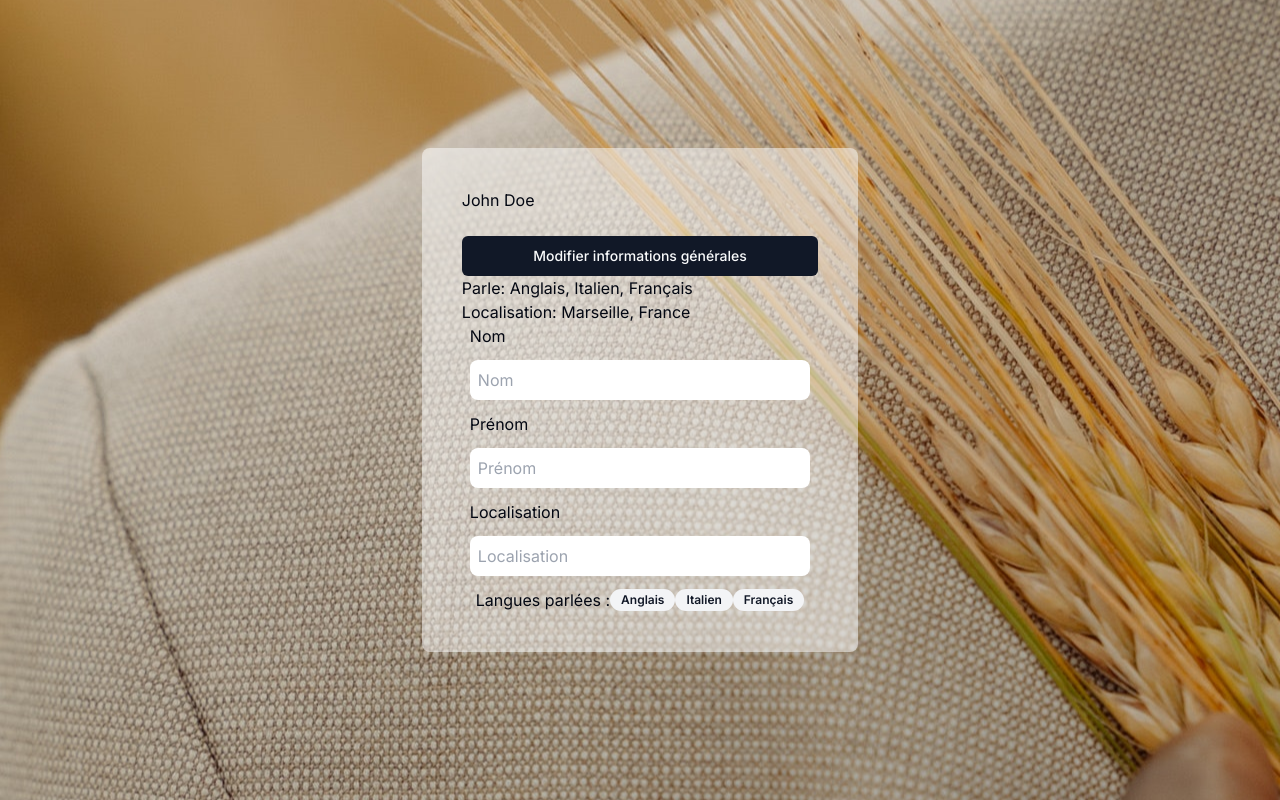
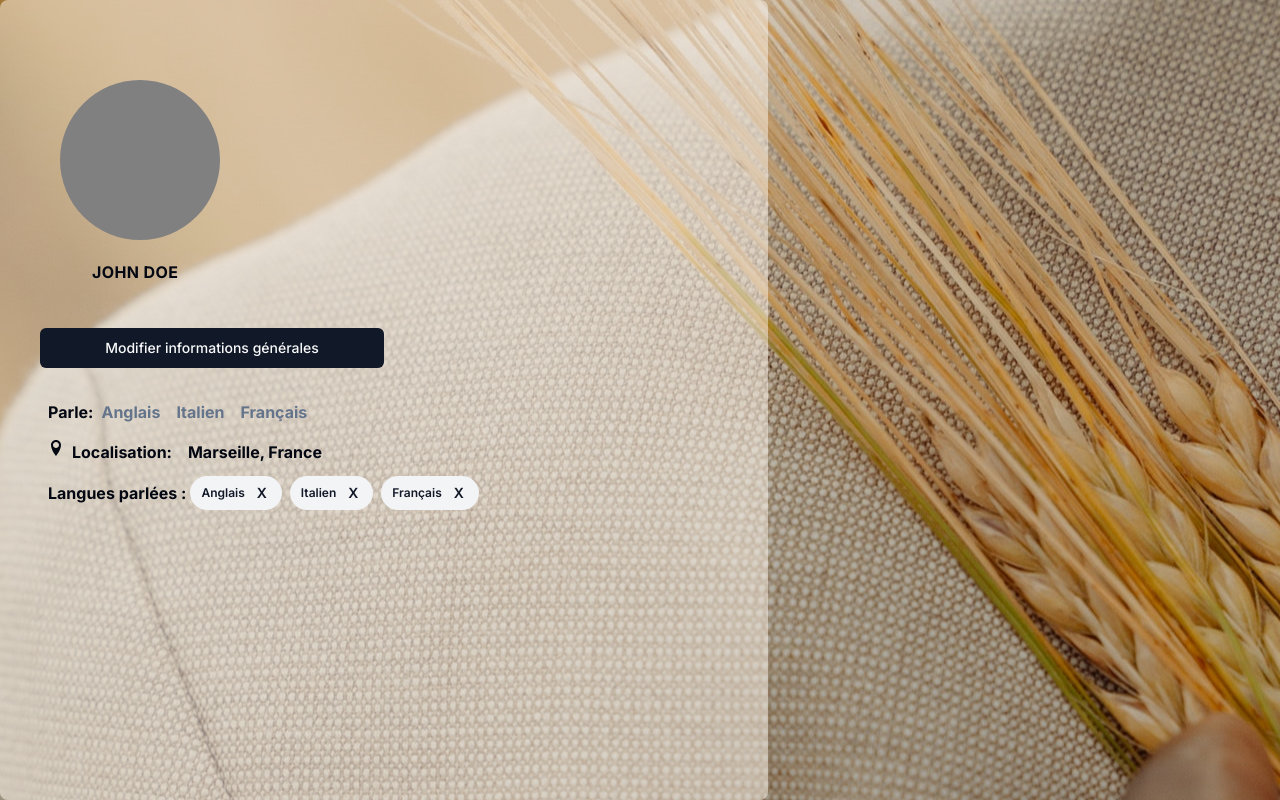
Before and after one commit to tchessi-pre/moonshot, a Next.js app in the folder front/: page /informations_private in a window 1280 px wide. Built offline with nearby package versions, Linux system fonts and the light colour scheme.

Commit message:
design for informations private page

```diff
--- a/front/package.json
+++ b/front/package.json
@@ -15,6 +15,7 @@
     "@radix-ui/react-navigation-menu": "^1.2.0",
     "@radix-ui/react-popover": "^1.1.1",
     "@radix-ui/react-slot": "^1.1.0",
+    "@radix-ui/react-toggle": "^1.1.0",
     "axios": "^1.7.2",
     "class-variance-authority": "^0.7.0",
     "clsx": "^2.1.1",
@@ -25,6 +26,7 @@
     "react-datepicker": "^7.3.0",
     "react-day-picker": "^8.10.1",
     "react-dom": "^18",
+    "react-icons": "^5.2.1",
     "react-toastify": "^10.0.5",
     "react-transition-group": "^4.4.5",
     "swiper": "^11.1.4",
--- a/front/src/app/informations_private/Form.js
+++ b/front/src/app/informations_private/Form.js
@@ -50,7 +50,7 @@
 		>
 
 			<div className='w-full'>
-			<label>Nom</label>
+			<label className="font-bold">Nom</label>
 					<input
 						className='w-full p-2 my-3 rounded-lg'
 						placeholder='Nom'
@@ -63,7 +63,7 @@
 			</div>
 
 			<div className='w-full'>
-				<label>Prénom</label>
+				<label className="font-bold">Prénom</label>
 					<input
 						className='w-full p-2 my-3 rounded-lg'
 						placeholder='Prénom'
@@ -75,7 +75,7 @@
 					/>
 			</div>
 			<div className='w-full'>
-				<label>Localisation</label>
+				<label className="font-bold">Localisation</label>
 					<input
 						className='w-full p-2 my-3 rounded-lg'
 						placeholder='Localisation'
--- a/front/src/app/informations_private/page.js
+++ b/front/src/app/informations_private/page.js
@@ -1,46 +1,67 @@
-import React from 'react';
+'use client';
+import React, { useState } from 'react';
 // import './style.css';
 import Form from './Form';
 import { Button } from '@/components/ui/button';
-import { Badge } from "@/components/ui/badge"
+import { Badge } from "@/components/ui/badge";
+import { Toggle } from "@/components/ui/toggle";
+//import { ImLocation2 } from "react-icons/im";
+import { ImLocation } from "react-icons/im";
 
 
-export default function Login() {
+
+export default function InfoProfil() {
+    const [showMe, setShowMe] = useState(false);
+    function toggle(){
+        setShowMe(!showMe);
+      }
+
 	return (
 		<main
-			className='relative flex flex-col items-center justify-center min-h-screen bg-center '
+			className='relative flex flex-col sm:items-start min-h-screen sm:w-full w-full bg-center'
 			style={{ backgroundImage: "url('/assets/bground.jpg')" }}
 		>
-            <div className="bg-cover bg-white bg-opacity-50 p-10 rounded-lg m-10">
-                <div>
-                    <span>
+            <div className="bg-cover bg-orange-50 bg-opacity-50 p-10 rounded-lg sm:h-screen sm:w-3/5">
+                <div className="p-5">
+                <svg height="200" width="200">
+                    <circle cx="80" cy="100" r="80" fill="grey" />
+                </svg>
+                    <span className ="uppercase tracking-wide font-bold p-8">
                         John Doe
                     </span>
                 </div>
                 <div>
-                    <Button type='submit' className='w-full mt-6'>
+                    <Button  onClick={toggle} className='sm:w-1/2 w-full my-6'>
                         Modifier informations générales
                     </Button>
                 </div>
-                <div>
-                    <span>
-                        Parle: Anglais, Italien, Français
+                <div className="p-2">
+                    <span className="font-bold">
+                        Parle:
+                        <span className='text-slate-500 mx-2'>Anglais</span>
+                        <span className='text-slate-500 mx-2'>Italien</span>
+                        <span className='text-slate-500 mx-2'>Français</span>
+
                     </span>
                 </div>
-                <div>
-                    <span>
-                    Localisation: Marseille, France
-                    </span>
+                <div className="p-2 flex font-bold">
+                {/* <ImLocation2 /> */}
+                    <span  ><ImLocation  /></span>
+                    <span className="mx-2"> Localisation: </span>
+                    <span className="mx-2">Marseille, France</span>
                 </div>
 
-                <div className='flex items-center justify-center mx-2'>
-                    <Form/>
+                <div className='flex items-center justify-center mx-2' style={{
+                    display: showMe?"block":"none"
+                }}>
+                    <Form />
                 </div>
-                <div className='flex items-center justify-center  mx-2'>
-                    <span>Langues parlées :</span>
-                    <Badge variant="secondary">Anglais</Badge>
-                    <Badge variant="secondary">Italien</Badge>
-                    <Badge variant="secondary">Français</Badge>
+                <div className='flex flex-wrap items-center justify-start  mx-2'>
+                    <span className="font-bold">Langues parlées :</span>
+                    <Badge variant="secondary" className="m-1"><span>Anglais</span><button type="button" class="inline-flex items-center p-1 ms-2 text-sm text-black-400 bg-transparent rounded-sm hover:bg-black-200 hover:text-black-900 dark:hover:bg-dark-800 dark:hover:text-blue-300" data-dismiss-target="#badge-dismiss-default" aria-label="Remove">X</button></Badge>
+                    <Badge variant="secondary" className="m-1"><span>Italien</span><button type="button" class="inline-flex items-center p-1 ms-2 text-sm text-black-400 bg-transparent rounded-sm hover:bg-black-200 hover:text-black-900 dark:hover:bg-dark-800 dark:hover:text-blue-300" data-dismiss-target="#badge-dismiss-default" aria-label="Remove">X</button></Badge>
+                    <Badge variant="secondary" className="m-1"><span>Français</span><button type="button" class="inline-flex items-center p-1 ms-2 text-sm text-black-400 bg-transparent rounded-sm hover:bg-black-200 hover:text-black-900 dark:hover:bg-dark-800 dark:hover:text-blue-300" data-dismiss-target="#badge-dismiss-default" aria-label="Remove">X</button></Badge>
+
                 </div>
             </div>
 		</main>
--- /dev/null
+++ b/front/src/components/ui/toggle.jsx
@@ -0,0 +1,40 @@
+"use client"
+
+import * as React from "react"
+import * as TogglePrimitive from "@radix-ui/react-toggle"
+import { cva } from "class-variance-authority";
+
+import { cn } from "@/lib/utils"
+
+const toggleVariants = cva(
+  "inline-flex items-center justify-center rounded-md text-sm font-medium ring-offset-background transition-colors hover:bg-muted hover:text-muted-foreground focus-visible:outline-none focus-visible:ring-2 focus-visible:ring-ring focus-visible:ring-offset-2 disabled:pointer-events-none disabled:opacity-50 data-[state=on]:bg-accent data-[state=on]:text-accent-foreground",
+  {
+    variants: {
+      variant: {
+        default: "bg-transparent",
+        outline:
+          "border border-input bg-transparent hover:bg-accent hover:text-accent-foreground",
+      },
+      size: {
+        default: "h-10 px-3",
+        sm: "h-9 px-2.5",
+        lg: "h-11 px-5",
+      },
+    },
+    defaultVariants: {
+      variant: "default",
+      size: "default",
+    },
+  }
+)
+
+const Toggle = React.forwardRef(({ className, variant, size, ...props }, ref) => (
+  <TogglePrimitive.Root
+    ref={ref}
+    className={cn(toggleVariants({ variant, size, className }))}
+    {...props} />
+))
+
+Toggle.displayName = TogglePrimitive.Root.displayName
+
+export { Toggle, toggleVariants }
```
Also changed, not shown: 1 other file (tests, documents, lock files or other folders).
